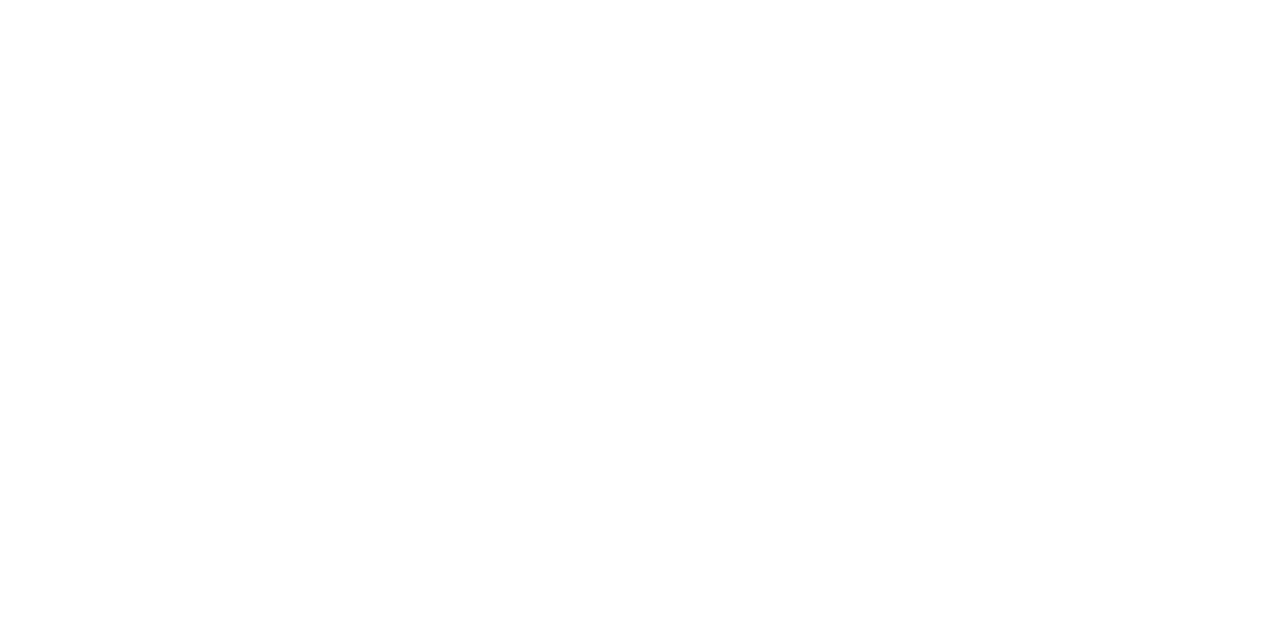
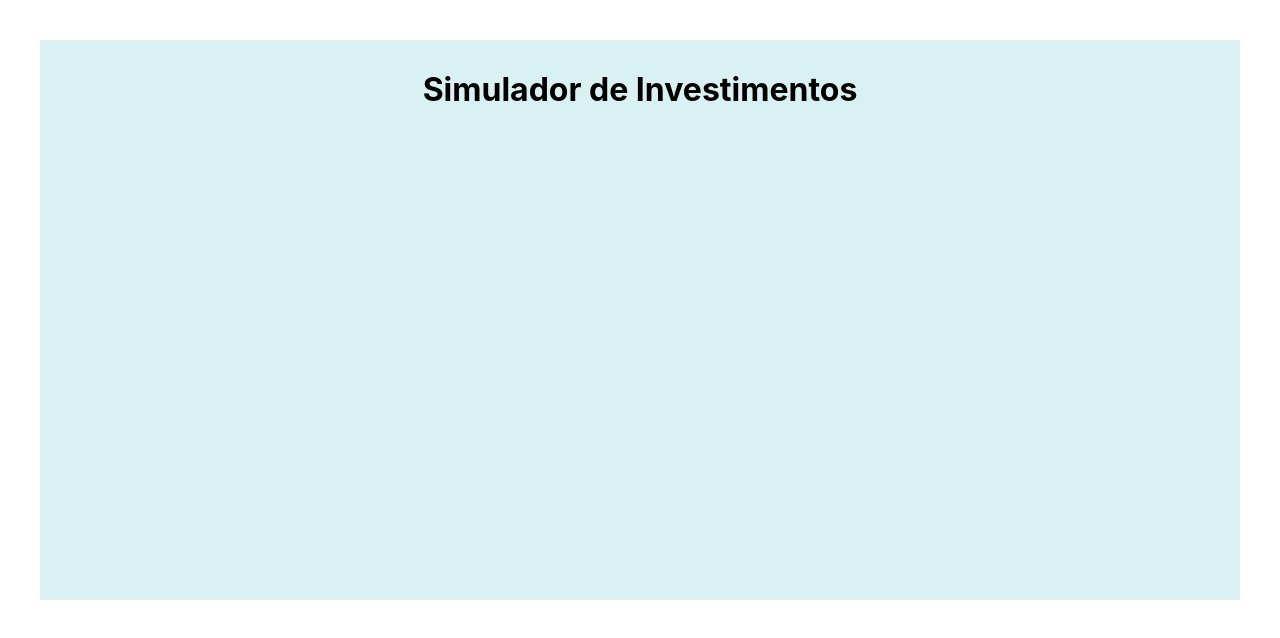
Before and after one commit to carlosael/EQI-teste, a React (Create React App) app: page / in a window 1280 px wide. Shown: the top 638 px of the page. Built offline with nearby package versions, Linux system fonts and the light colour scheme.

Commit message:
Card principal criado.

```diff
--- a/src/App.css
+++ b/src/App.css
@@ -1,38 +1,12 @@
-.App {
-  text-align: center;
+* {
+  padding: 0;
+  margin: 0;
+  box-sizing: border-box;
+  padding: 10px;
 }
 
-.App-logo {
-  height: 40vmin;
-  pointer-events: none;
+.main-container {
+  background-color: rgb(217, 241, 243);
+  text-align: center;
+  min-height: 70vh;
 }
-
-@media (prefers-reduced-motion: no-preference) {
-  .App-logo {
-    animation: App-logo-spin infinite 20s linear;
-  }
-}
-
-.App-header {
-  background-color: #282c34;
-  min-height: 100vh;
-  display: flex;
-  flex-direction: column;
-  align-items: center;
-  justify-content: center;
-  font-size: calc(10px + 2vmin);
-  color: white;
-}
-
-.App-link {
-  color: #61dafb;
-}
-
-@keyframes App-logo-spin {
-  from {
-    transform: rotate(0deg);
-  }
-  to {
-    transform: rotate(360deg);
-  }
-}
--- a/src/App.js
+++ /dev/null
@@ -1,10 +0,0 @@
-import './App.css';
-
-function App() {
-  return (
-    <div className="App">
-    </div>
-  );
-}
-
-export default App;
--- /dev/null
+++ b/src/App.jsx
@@ -0,0 +1,15 @@
+import "./App.css";
+
+function App() {
+  return (
+    <div className="App">
+      <div className="main-container">
+        <div className="header">
+          <h1>Simulador de Investimentos</h1>
+        </div>
+      </div>
+    </div>
+  );
+}
+
+export default App;
```
